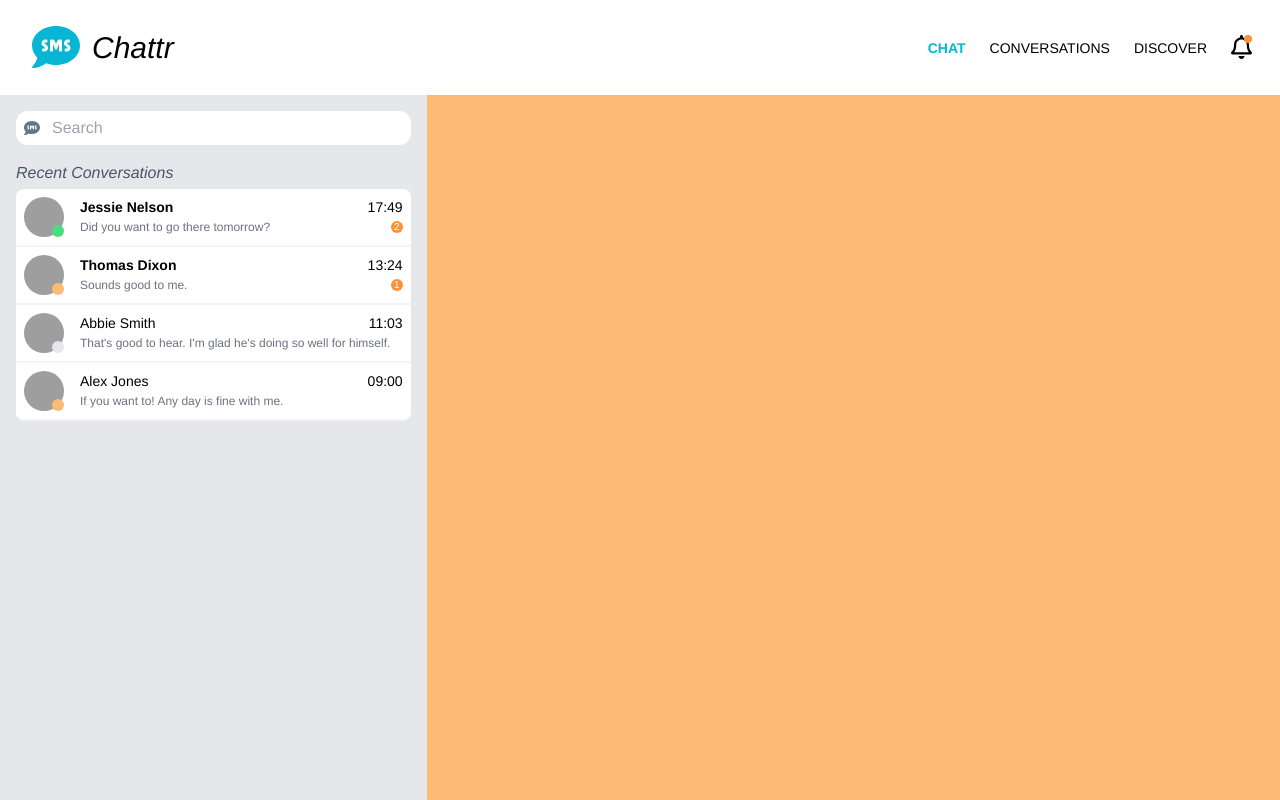
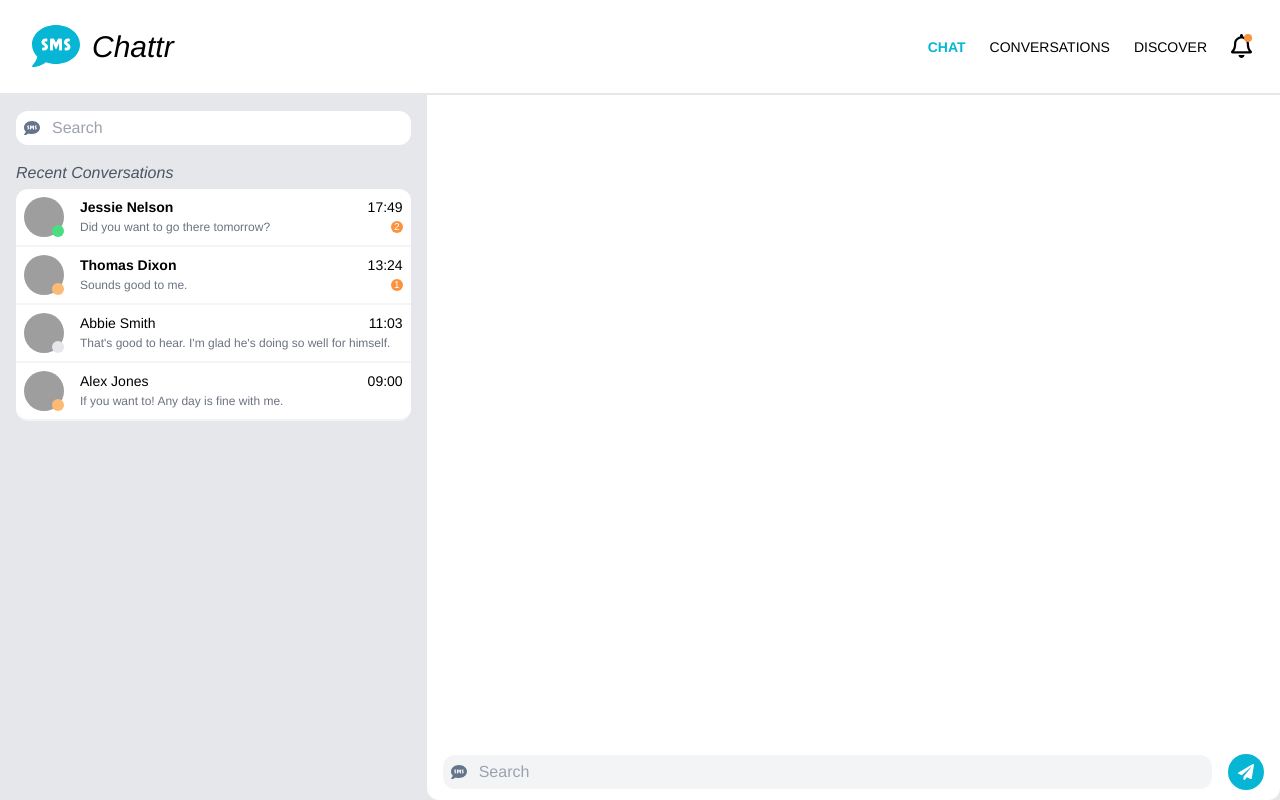
Before and after one commit to Tylxr/vues-from-the-six, a Vue app: page / in a window 1280 px wide. Built offline with nearby package versions, Linux system fonts and the light colour scheme; grey boxes are pictures that could not be loaded.

Commit message:
Creating some of the messages section

```diff
--- a/src/components/HelloWorld.vue
+++ b/src/components/HelloWorld.vue
@@ -41,7 +41,7 @@ const posts = ref([
 
 <template>
     <!-- Navigation Header Component -->
-    <div class="nav-container flex justify-between bg-white">
+    <div class="nav-container flex justify-between bg-white border-b-gray-200 border-b-2">
         <div class="logo-container flex items-center p-5">
             <ul class="flex justify-between items-center text-3xl">
                 <li>
@@ -66,14 +66,14 @@ const posts = ref([
     </div>
 
     <!-- Chat Page/Route -->
-    <div class="chat-page flex">
+    <div class="chat-page flex bg-gray-200">
         <!-- MiniConversation Component -->
         <div class="mini-conversation-container w-1/3 bg-gray-200 overflow-scroll pb-4">
             <!-- Search Component -->
             <div class="search relative m-4">
                 <input
                     type="text"
-                    class="bg-blue rounded-xl w-full h-full px-4 py-2 pl-9 focus:outline-none"
+                    class="rounded-xl w-full h-full px-4 py-2 pl-9 focus:outline-none"
                     placeholder="Search"
                 />
                 <font-awesome-icon
@@ -88,7 +88,7 @@ const posts = ref([
                 <!-- Lots of these -->
                 <div
                     :class="['conversation cursor-pointer hover:bg-gray-50 bg-white flex mx-4 border-b-2 border-b-gray-100',
-                    index === 0 ? 'rounded-t-lg' : '', index === posts.length - 1 ? 'rounded-b-lg' : '']"
+                    index === 0 ? 'rounded-t-xl' : '', index === posts.length - 1 ? 'rounded-b-xl' : '']"
                 >
                     <div class="avatar relative m-2 shrink-0">
                         <img
@@ -123,7 +123,27 @@ const posts = ref([
         </div>
 
         <!-- Chat Component -->
-        <div class="chat-container w-2/3 bg-orange-300"></div>
+        <div class="chat-container w-2/3 flex-col relative bg-white rounded-b-xl">
+            <div class="messages-container bg-white"></div>
+            <div class="chat-box bg-gray=100 h-14 flex justify-between items-center rounded-b-xl">
+                <div class="relative flex w-full mx-4">
+                    <input
+                        type="text"
+                        class="chat-input bg-gray-100 rounded-xl w-full h-full pl-9 pr-2 py-2 focus:outline-none"
+                        placeholder="Search"
+                    />
+                    <font-awesome-icon
+                        class="text-slate-500 absolute top-0 left-2 h-full"
+                        :icon="['fas', 'sms']"
+                    />
+                </div>
+                <span
+                    class="bg-cyan-500 hover:bg-cyan-400 mr-4 rounded-full h-9 w-10 cursor-pointer items-center flex justify-center"
+                >
+                    <font-awesome-icon class="text-white" :icon="['fas', 'paper-plane']" />
+                </span>
+            </div>
+        </div>
     </div>
 </template>
 
@@ -159,5 +179,11 @@ const posts = ref([
             min-height: 12px;
         }
     }
+
+    .chat-container {
+        .messages-container {
+            height: calc(100% - 56px);
+        }
+    }
 }
 </style>
--- a/src/main.js
+++ b/src/main.js
@@ -2,11 +2,11 @@ import { createApp } from 'vue';
 import App from './App.vue';
 import './index.css';
 import { library } from '@fortawesome/fontawesome-svg-core';
-import { faSms } from '@fortawesome/free-solid-svg-icons';
+import { faSms, faPaperPlane } from '@fortawesome/free-solid-svg-icons';
 import { faBell } from '@fortawesome/free-regular-svg-icons';
 import { FontAwesomeIcon } from '@fortawesome/vue-fontawesome';
 
-const icons = [faSms, faBell];
+const icons = [faSms, faPaperPlane, faBell];
 library.add(icons);
 
 createApp(App)
```
